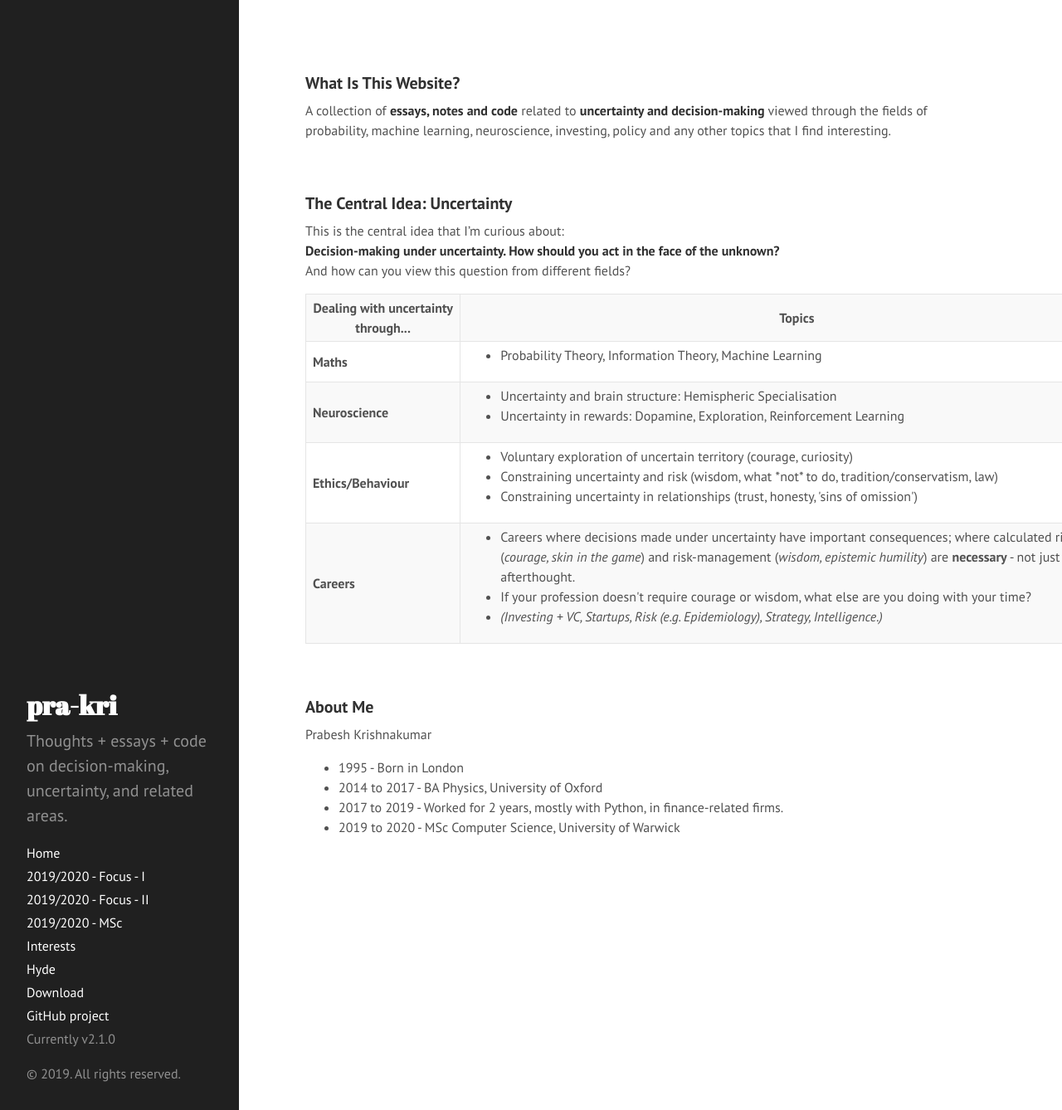
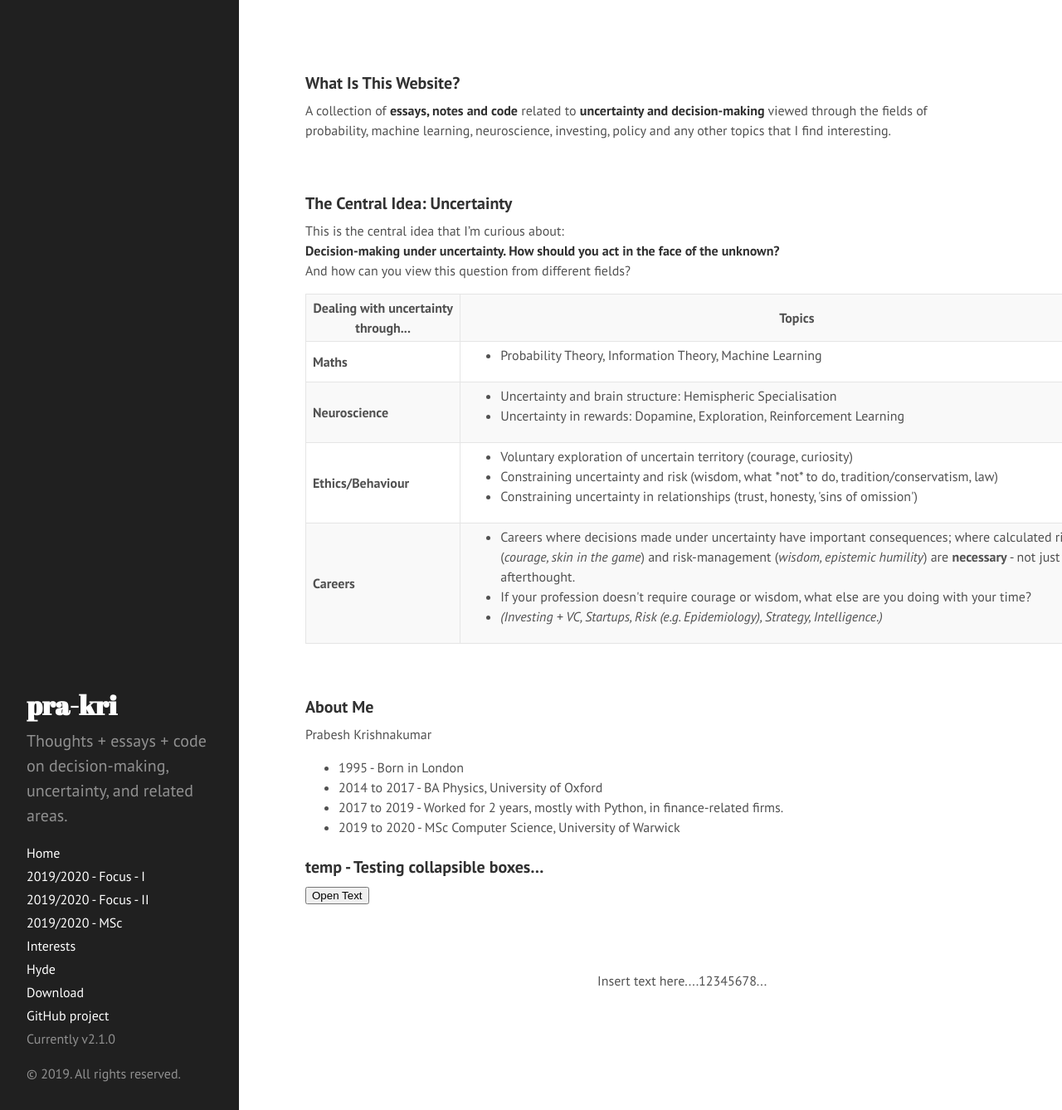
Before and after one commit to pra-kri/pra-kri.github.io, a Jekyll site: the page built from index.md, in a window 1280 px wide and 1338 px high. Shown: the whole window at 83% size. Built offline with Jekyll 4.4.1, drawn with Linux system fonts in a browser that asks for light colours; Markdown is read by kramdown in place of the engine named in the settings.

Commit message:
Update index.md

```diff
--- a/index.md
+++ b/index.md
@@ -66,3 +66,11 @@ Prabesh Krishnakumar
 * 2014 to 2017 - BA Physics, University of Oxford
 * 2017 to 2019 - Worked for 2 years, mostly with Python, in finance-related firms.
 * 2019 to 2020 - MSc Computer Science, University of Warwick
+
+
+### temp - Testing collapsible boxes...
+
+<button class="collapsible">Open Text</button>
+<div class="content">
+  <p> Insert text here....12345678...</p>
+</div>
```
